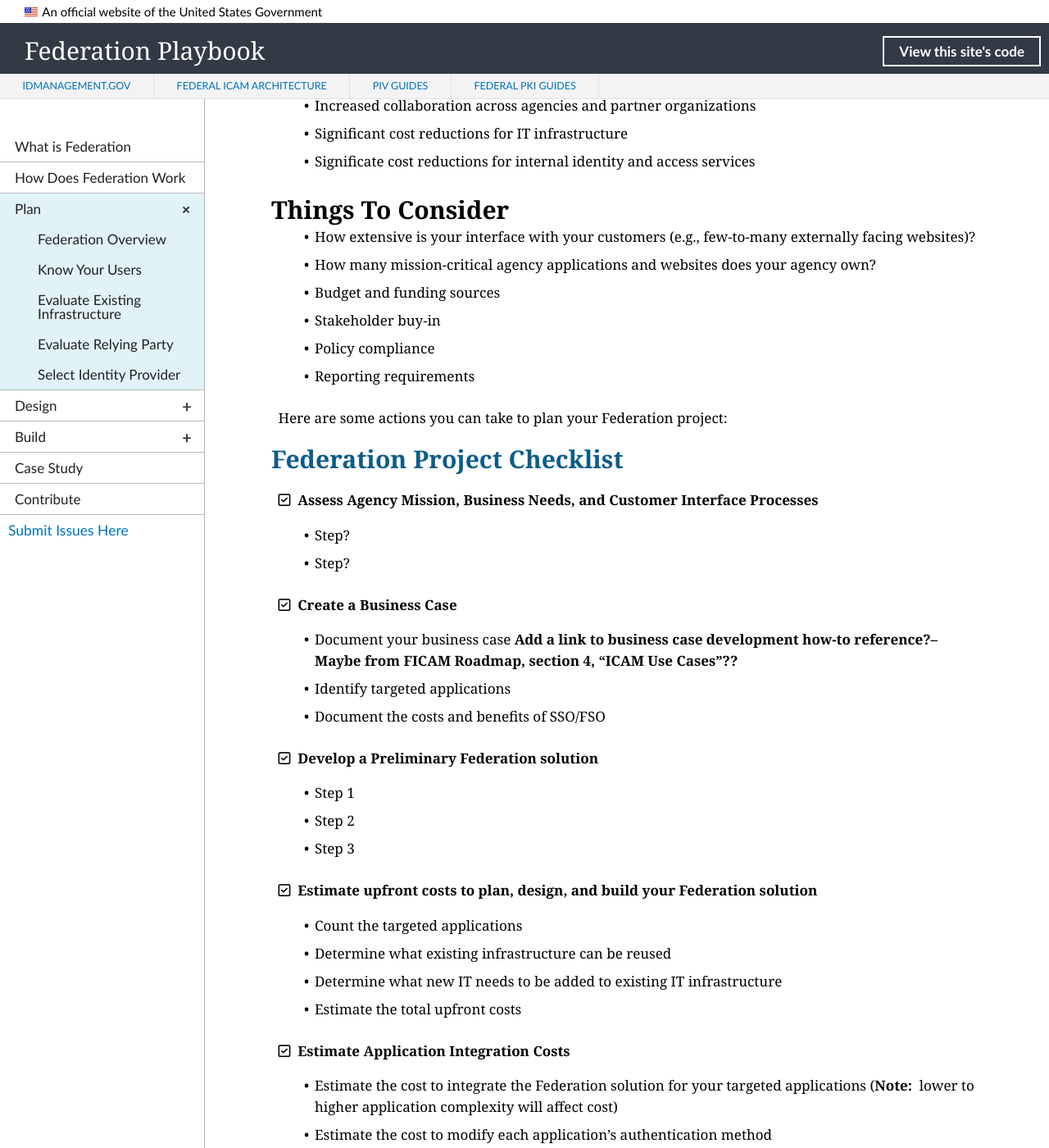
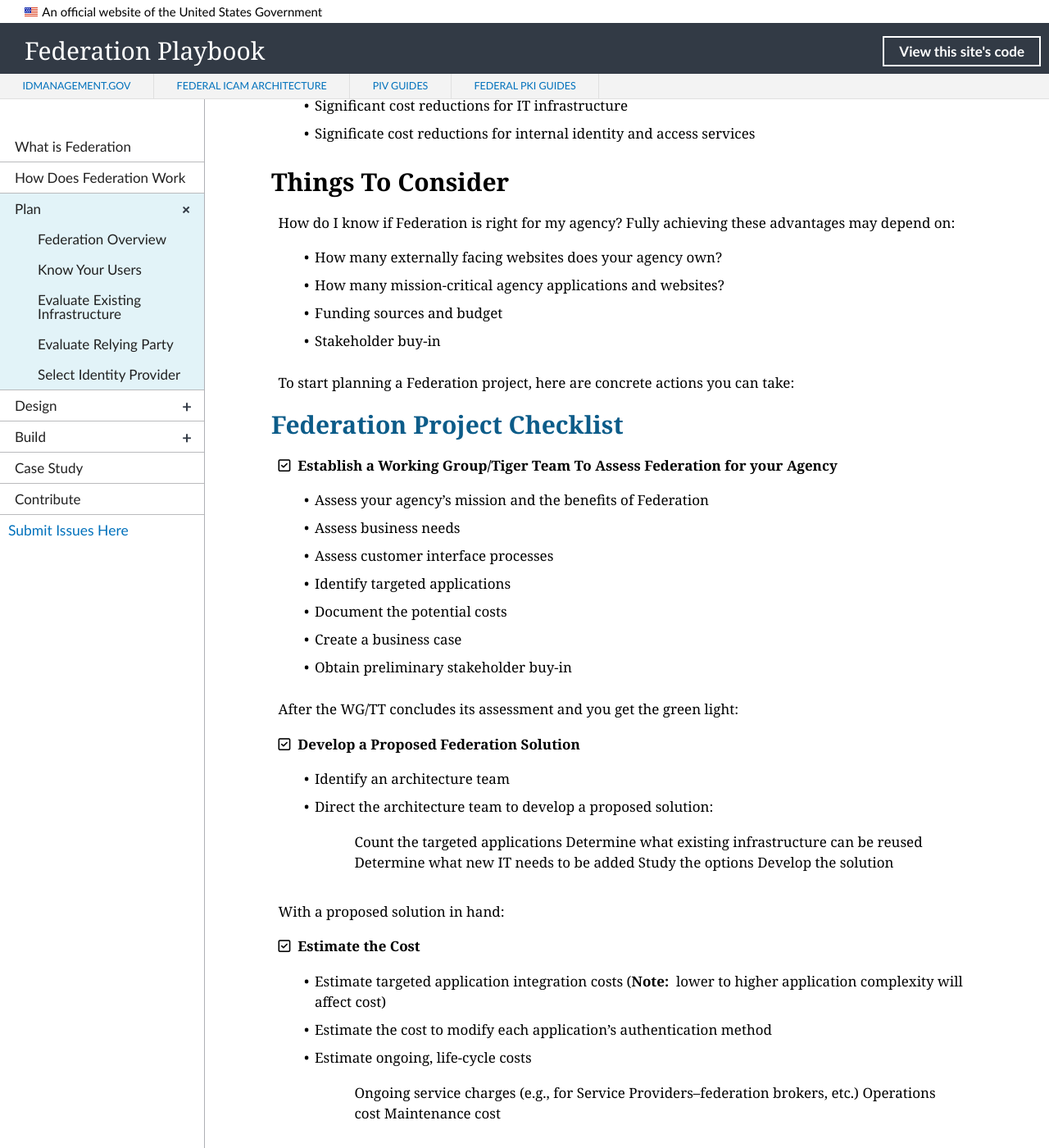
Before and after one commit to GSA/ficam-federation, a Jekyll site: the page built from _plan/00_index.md, in a window 1280 px wide and 1400 px high, scrolled down 829 px. Shown: the whole window at 82% size. Built offline with Jekyll 4.4.1, drawn with Linux system fonts in a browser that asks for light colours; nearby versions of some CDN libraries; library files that are not in the unit come from our copies; some of the changed text lies outside the part shown.

Commit message:
Update 00_index.md
Content revisions

```diff
--- a/_plan/00_index.md
+++ b/_plan/00_index.md
@@ -16,96 +16,86 @@ pubDate:
 
 It’s true that Federation is a real shift in the way we’ve done in the past, but Federation is good change.  It will not only make your life easier but also those of your customers.  Federation will give you rapid, streamlined access to critical applications and websites--without having to step over that pack of tired dogs:  many logins, passwords, and multi-factor authentications--just to access applications and websites you need to start your work.
 
-We want to help you and your agency transition to Federation! Please email us with any and all questions at: fpki@gsa.gov
+We want to help your agency transition to Federation! We are available to answer any and all of your questions: fpki@gsa.gov
 
 ## Federation Advantages
 
 * Single Sign-on (SS)/Federated Sign-on (FSO) gives you nearly seamless acess to critical applications and websites
 * Happy users, partners, and customers
-* Increased collaboration across agencies and partner organizations
 * Significant cost reductions for IT infrastructure
 * Significate cost reductions for internal identity and access services
 
 ## Things To Consider
+How do I know if Federation is right for my agency?  Fully achieving these advantages may depend on:
 
-* How extensive is your interface with your customers (e.g., few-to-many externally facing websites)?
-* How many mission-critical agency applications and websites does your agency own?
-* Budget and funding sources
+* How many externally facing websites does your agency own?
+* How many mission-critical agency applications and websites?
+* Funding sources and budget
 * Stakeholder buy-in
-* Policy compliance
-* Reporting requirements
 
-Here are some actions you can take to plan your Federation project:
+To start planning a Federation project, here are concrete actions you can take:
 
 ## <span style="color: #0C5C89">**Federation Project Checklist**</span>
 
-<i class="fa fa-check-square-o"></i> &nbsp;**Assess Agency Mission, Business Needs, and Customer Interface Processes**
-* Step?
-* Step?
+<i class="fa fa-check-square-o"></i> &nbsp;**Establish a Working Group/Tiger Team To Assess Federation for your Agency**
+* Assess your agency's mission and the benefits of Federation
+* Assess business needs
+* Assess customer interface processes
+* Identify targeted applications
+* Document the potential costs
+* Create a business case
+* Obtain preliminary stakeholder buy-in
 
-<i class="fa fa-check-square-o"></i> &nbsp;**Create a Business Case**
-* Document your business case **Add a link to business case development how-to reference?--Maybe from FICAM Roadmap, section 4, "ICAM Use Cases"??**
-* Identify targeted applications
-* Document the costs and benefits of SSO/FSO
+After the WG/TT concludes its assessment and you get the green light:
 
-<i class="fa fa-check-square-o"></i> &nbsp;**Develop a Preliminary Federation solution**<!--How does the PM, etc., come up with "a Federation solution"?-->
-* Step 1
-* Step 2
-* Step 3
+<i class="fa fa-check-square-o"></i> &nbsp;**Develop a Proposed Federation Solution**
+* Identify an architecture team
+* Direct the architecture team to develop a proposed solution:
+> Count the targeted applications
+> Determine what existing infrastructure can be reused
+> Determine what new IT needs to be added
+> Study the options
+> Develop the solution
 
-<i class="fa fa-check-square-o"></i> &nbsp;**Estimate upfront costs to plan, design, and build your Federation solution**<!--How does the PM, etc., come up with "a Federation solution"?-->
-* Count the targeted applications
-* Determine what existing infrastructure can be reused
-* Determine what new IT needs to be added to existing IT infrastructure
-* Estimate the total upfront costs
+With a proposed solution in hand:
 
-<i class="fa fa-check-square-o"></i> &nbsp;**Estimate Application Integration Costs**
-* Estimate the cost to integrate the Federation solution for your targeted applications (**Note:**&nbsp;&nbsp;lower to higher application complexity will affect cost)
+<i class="fa fa-check-square-o"></i> &nbsp;**Estimate the Cost**
+* Estimate targeted application integration costs (**Note:**&nbsp;&nbsp;lower to higher application complexity will affect cost)
 * Estimate the cost to modify each application's authentication method
-<!--* Estimate the cost to link third-party credentials to Relying Party accounts.  Is this relevant here?-->
-
-<i class="fa fa-check-square-o"></i> &nbsp;**Estimate Ongoing, Life-Cycle Costs**
-* Ongoing service charges (e.g., for Service Providers, such as a federation brokers)
-* Operations cost
-* Maintenance cost
+* Estimate ongoing, life-cycle costs
+> Ongoing service charges (e.g., for Service Providers--federation brokers, etc.)
+> Operations cost
+> Maintenance cost
 
 <i class="fa fa-check-square-o"></i> &nbsp;**Calculate ROI Benefit**
 * Based on cost estimates, calculate the Return on Investment (ROI).
-* Weigh benefits vs. cost.
+
+<i class="fa fa-check-square-o"></i> &nbsp;**Otain Stakeholder Buy-in**
 
 <i class="fa fa-check-square-o"></i> &nbsp;**Identify and Obtain Funding**
 * Step 1
 * Step 2
 * Step 3
 
-<i class="fa fa-check-square-o"></i> &nbsp;**Establish Working Group/Tiger Team**
-
-<i class="fa fa-check-square-o"></i> &nbsp;**Otain Stakeholder Buy-in**
-
 <i class="fa fa-check-square-o"></i> &nbsp;**Develop a Federation Project Schedule**
 * Target business case applications integration/acquisition
-* Determine stakeholders' requirements and achieve buy-in.
 * Develop a phased project schedule with incremental milestones.
 
 <i class="fa fa-check-square-o"></i> &nbsp;**Establish Federation Project Technical Team**
-* Identify team members
-* Step 2
-* Step 3
+* Identify technical team members
 
 <i class="fa fa-check-square-o"></i> &nbsp;**Evaluate and Select Service Providers (IdPs)**
-* Evaluate IdPs. (Review evaluation criteria and guidance: **Add link to xx document [link] for guidance on evaluating**)
-* Select IdPs. (Reivew selection criteria and guidance:  **Add link to xx document [link] for guidance on selecting IdPs.**)
+<**Add link to xx document [link] for guidance on evaluating**>
 
-<i class="fa fa-check-square-o"></i> &nbsp;**Enter into Sevice-Level Agreements (SLAs) with IdPs**
-* Enter into SLAs with IdPs. (Review SLA guidance: **Add link for guidance on executing SLAs.**)
+<i class="fa fa-check-square-o"></i> &nbsp;**Enter into Sevice-Level Agreement (SLA) with IdPs**
 
 <i class="fa fa-check-square-o"></i> &nbsp;**Develop Project Management Core Documents:**
 * Project Management Plan (with Work Breakdown Structure and Milestones)
 * Risk Management Plan
 * Communications Plan
 
-<i class="fa fa-check-square-o"></i> &nbsp;**Timely and Accurate Reporting**
-* Project Status Reviews and Reports to agency CIO*?*
+<i class="fa fa-check-square-o"></i> &nbsp;**Reporting**
+* Project Status Reviews and Reports to agency CIO and CISO
 * Budget tracking
-* FISMA
-* Senior Agency Officials for Privacy (SAOP)
+* FISMA reporting
+* Senior Agency Officials for Privacy (SAOP) reporting
```
